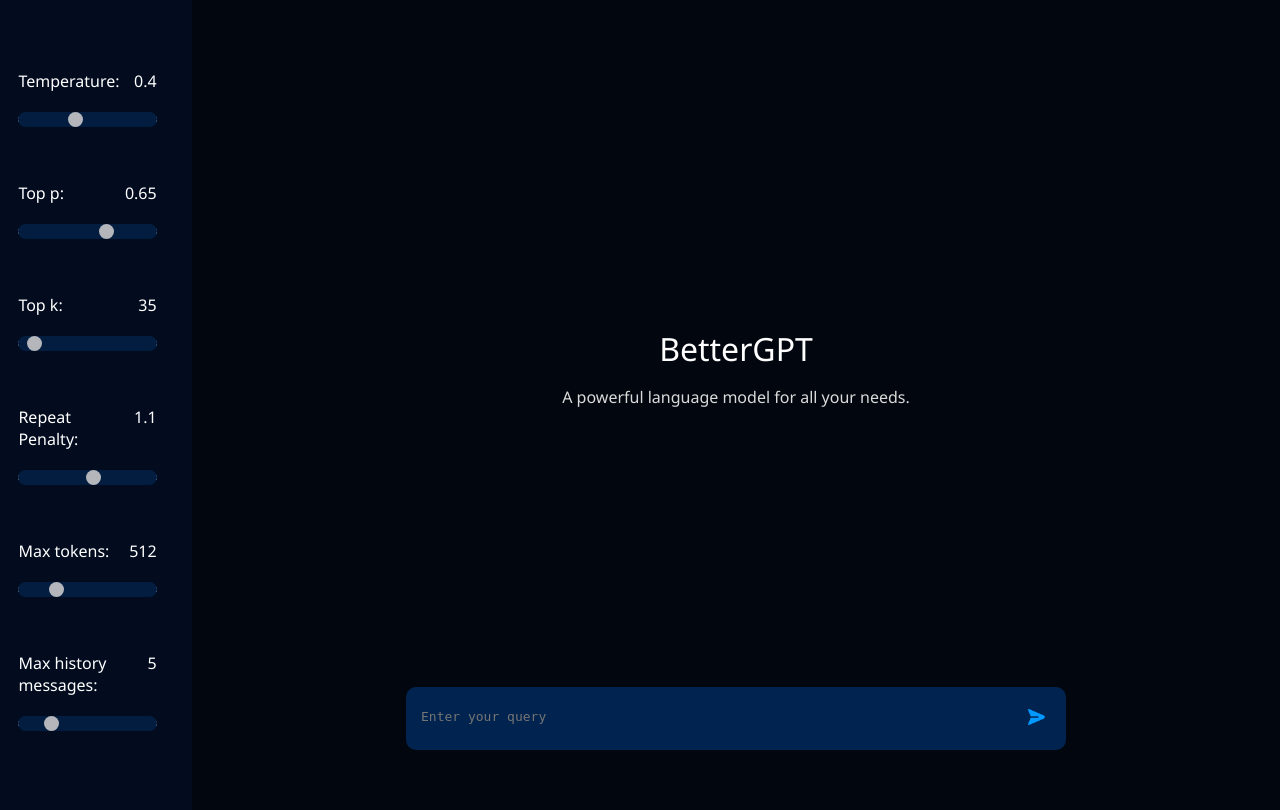
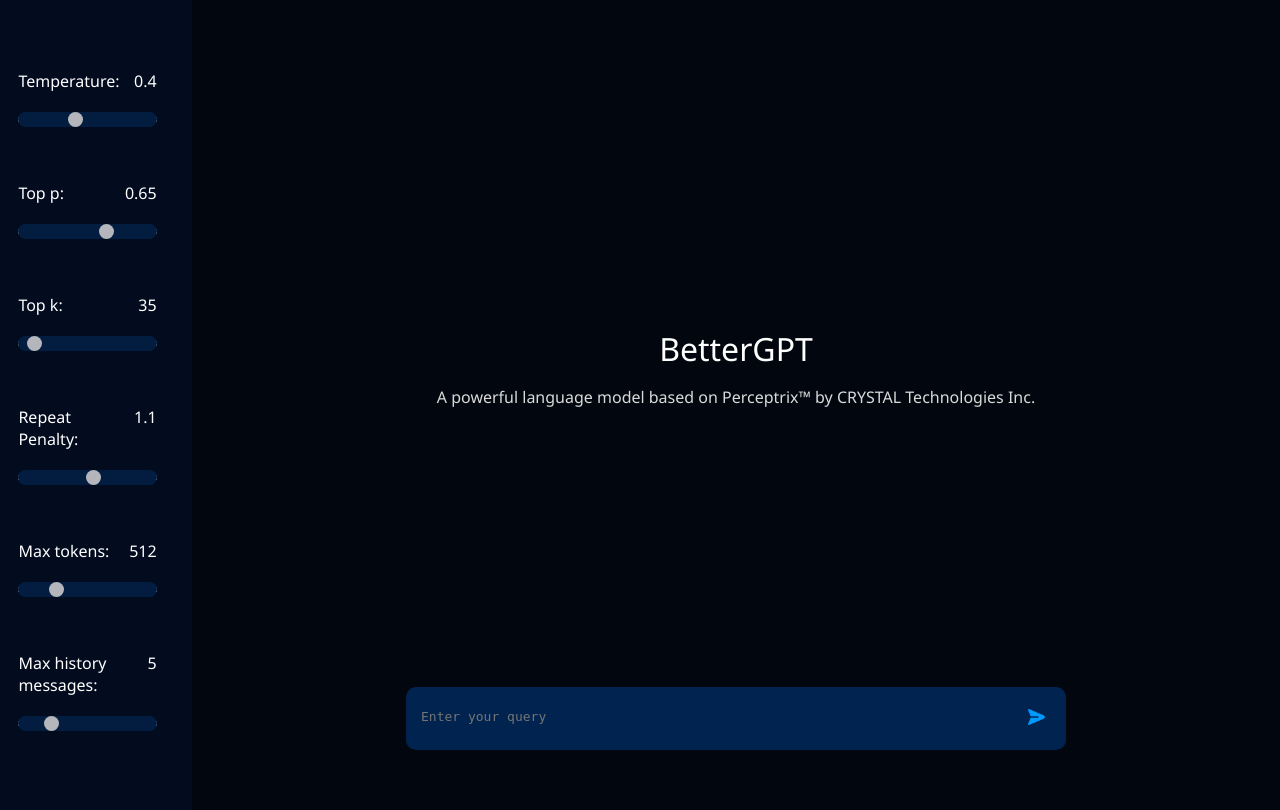
Before and after one commit to crystal-technologies/BetterGPT, a Flask app: page / in a window 1280 px wide. Run offline with Flask 3, Linux system fonts and the light colour scheme.

Commit message:
Update index.html

```diff
--- a/templates/index.html
+++ b/templates/index.html
@@ -3,12 +3,15 @@
 
 <head>
     <title>BetterGPT</title>
+    <!-- <link rel="icon" href="{{ url_for('static', filename='BetterGPT Logo Blue.png') }}" type="image/x-icon"/> -->
+    <!-- <link rel="icon" type="image/x-icon" href="favicon.ico" sizes="32x32"> -->
+    <link rel="icon" type="image/x-icon" href="{{ url_for('static',filename='favicon.ico') }}">
     <link rel="stylesheet" type="text/css" href="{{ url_for('static',filename='style.css') }}">
 </head>
 
 <body>
     <div id="loading-screen">
-        <img id="logo" src="{{ url_for('static', filename='Crystal Logo.jpg') }}" alt="CRYSTAL Logo">
+        <img id="logo" src="{{ url_for('static', filename='BetterGPT Logo Blue.png') }}" alt="BetterGPT Logo">
         <div id="logo-text">
             <h1>BetterGPT</h1>
             <p>Powered by CRYSTAL</p>
@@ -69,7 +72,7 @@
         <div id="centered-content">
             <div id="main">
                 <h1>BetterGPT</h1>
-                <p>A powerful language model for all your needs.</p>
+                <p>A powerful language model based on Perceptrix&#8482; by CRYSTAL Technologies Inc.</p>
             </div>
             <div id="conversation">
             </div>
```
